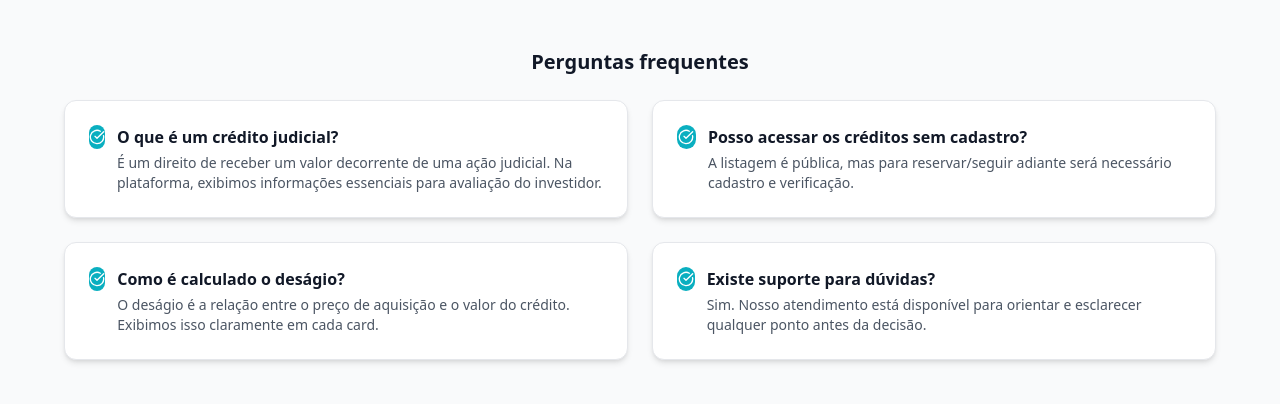
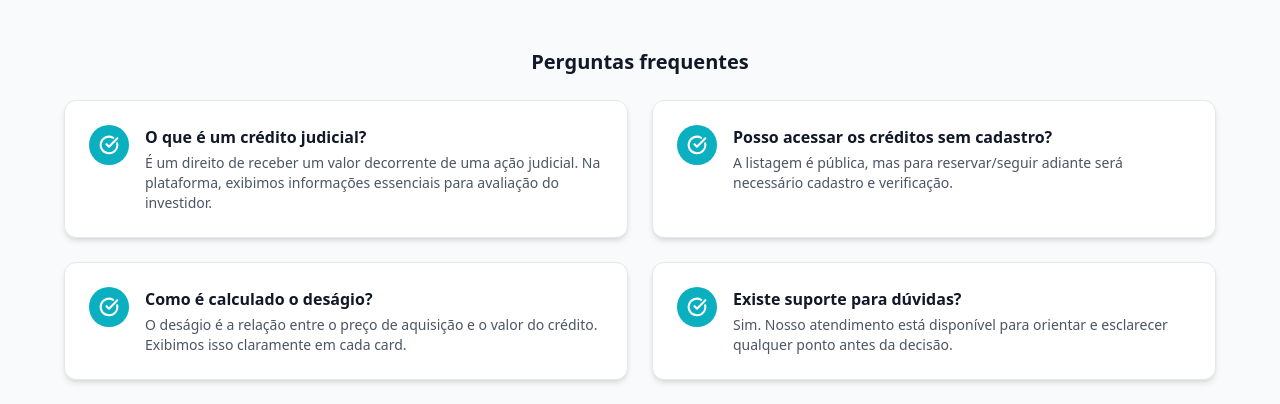
Before and after one commit to skcbroo/front_maximum, a React (Vite) app: page / in a window 1280 px wide. Shown: the part 1260-1664 px from the top of the page. Built offline with nearby package versions, Linux system fonts and the light colour scheme.

Commit message:
Update Home.jsx

```diff
--- a/src/pages/Home.jsx
+++ b/src/pages/Home.jsx
@@ -292,11 +292,13 @@ function StepHome({ numero, titulo, texto }) {
 function FaqHome({ q, a }) {
   return (
     <div className="bg-white border border-[#E5E7EB] rounded-xl px-6 py-6 shadow-md hover:shadow-lg hover:-translate-y-1 transition transform">
-      <div className="flex items-start gap-3">
-       <div className="w-6 h-6 rounded-full bg-[#0AAFC0] flex items-center justify-center">
-  <CheckCircle className="w-4 h-4 text-white" />
-</div>
+      <div className="flex items-start gap-4">
+        {/* Ícone dentro de um círculo maior */}
+        <div className="flex-shrink-0 w-10 h-10 rounded-full bg-[#0AAFC0] flex items-center justify-center shadow-sm">
+          <CheckCircle className="w-5 h-5 text-white" strokeWidth={2.5} />
+        </div>
 
+        {/* Texto */}
         <div>
           <p className="font-semibold text-[#111827]">{q}</p>
           <p className="text-sm text-[#4B5563] mt-1">{a}</p>
```
